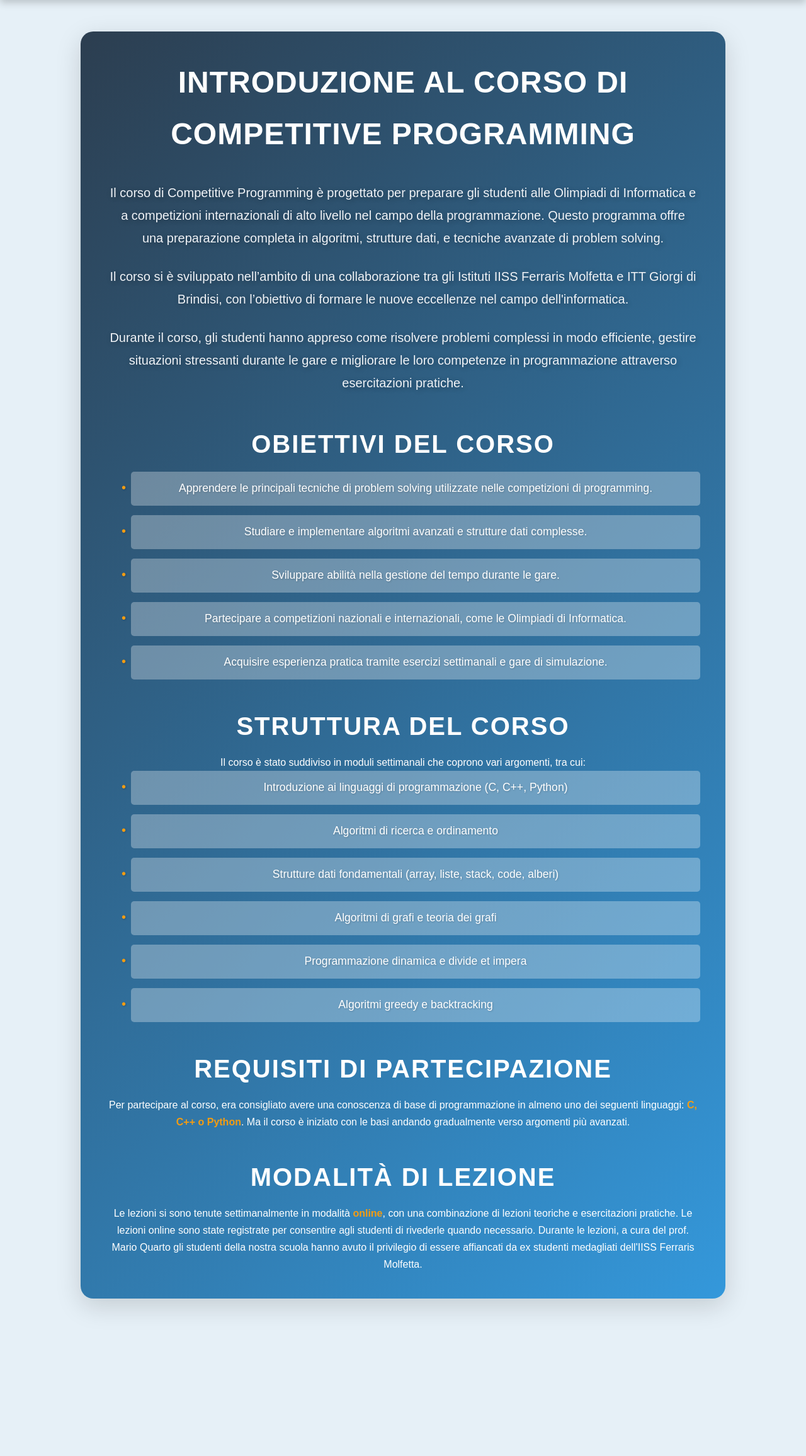
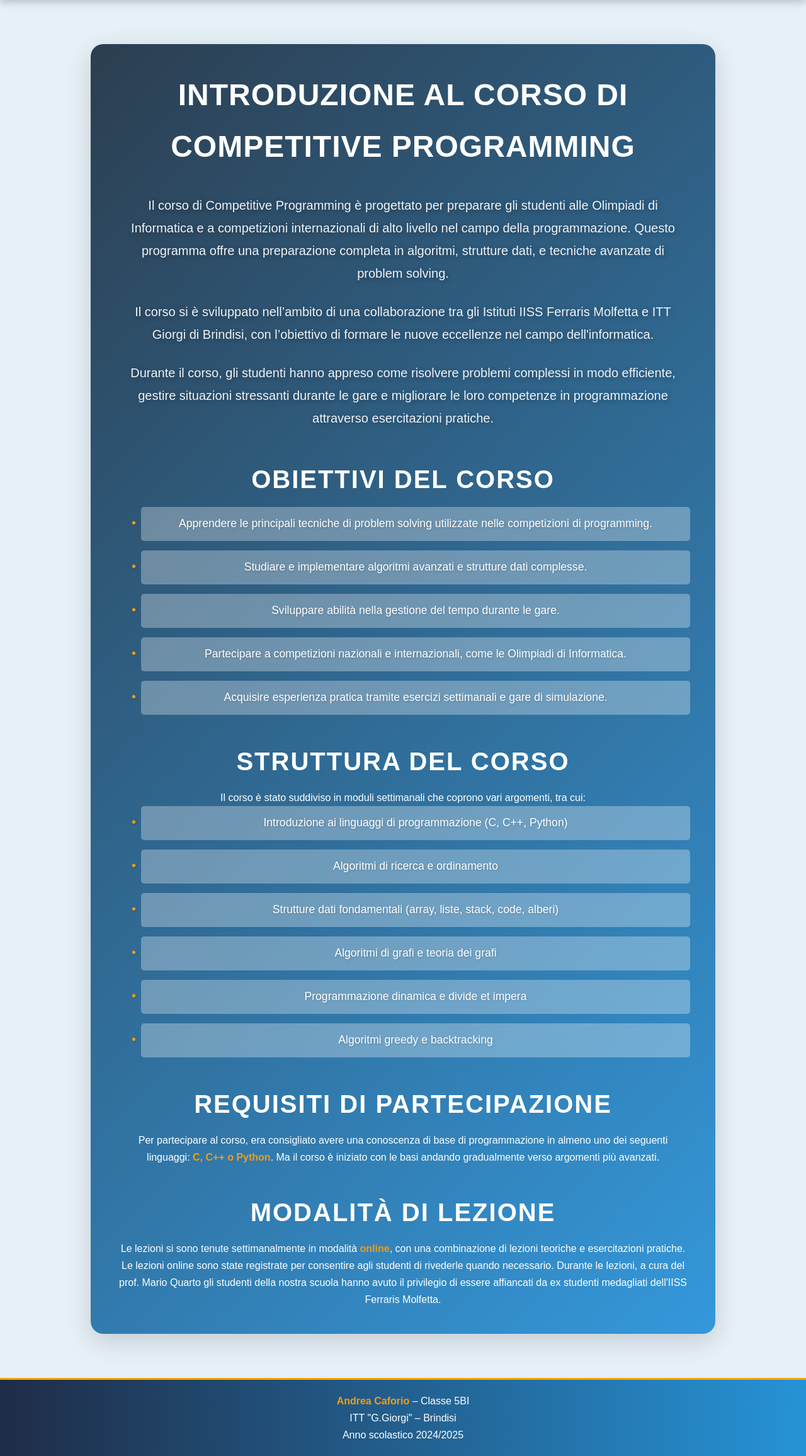
Before and after one commit to AndreaCaforio2/capolavoro, a Flask app: page / in a window 1280 px wide. Shown: the part 75-2387 px from the top of the page at 63% size. Before the commit the page ends 2157 px from the top, so only its background shows below. Run offline with Flask 3, Linux system fonts and the light colour scheme; tables that the repository leaves empty or names only in its code hold one stand-in row (values such as "Sample post").

Commit message:
Update base.html

```diff
--- a/templates/base.html
+++ b/templates/base.html
@@ -1,13 +1,43 @@
-<html>
+<!DOCTYPE html>
+<html lang="it">
 <head>
+    <meta charset="UTF-8">
     <title>
         {% block title %}
-
         {% endblock %}
     </title>
+    <meta name="viewport" content="width=device-width, initial-scale=1.0">
     <link rel="stylesheet" href="{{ url_for('static', filename='navbar.css') }}">
+    <link rel="stylesheet" href="{{ url_for('static', filename='footer.css') }}">
+    <style>
+        html, body {
+            height: 100%;
+            margin: 0;
+        }
+
+        .page-wrapper {
+            display: flex;
+            flex-direction: column;
+            min-height: 100vh;
+        }
+
+        .main-content {
+            flex: 1;
+            padding: 20px;
+        }
+
+        .page-footer {
+            background: linear-gradient(to right, #1f2c47, #2693d6);
+            color: white;
+            text-align: center;
+            padding: 20px 0;
+            border-top: 3px solid orange;
+        }
+    </style>
 </head>
 <body>
+    <div class="page-wrapper">
+
         <!-- Navbar -->
         <div class="navbar">
             <a href="{{ url_for('home') }}">Home</a>
@@ -16,9 +46,21 @@
             <a href="{{ url_for('formselzioneargomentitutor') }}">Argomenti spiegati da un tutor</a>
         </div>
 
-
         <!-- Contenuto principale -->
+        <div class="main-content">
             {% block content %}
             {% endblock %}
+        </div>
+
+        <!-- Footer -->
+        <footer class="page-footer">
+            <div class="footer-container">
+                <p><strong>Andrea Caforio</strong> – Classe 5BI</p>
+                <p>ITT "G.Giorgi" – Brindisi</p>
+                <p>Anno scolastico 2024/2025</p>
+            </div>
+        </footer>
+
+    </div>
 </body>
 </html>
```
Lines whose indentation alone changed are shown as unchanged.
